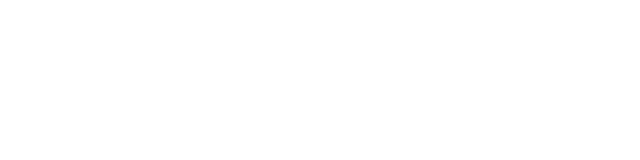
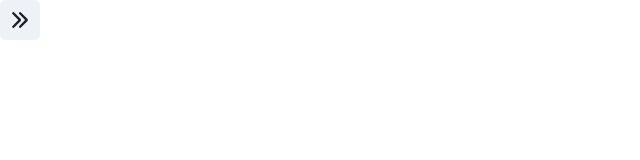
Before and after one commit to dz0o0/todo-app, a Next.js app: page / in a window 1280 px wide. Shown: the top 160 px of the page, without its empty margins (0-640 px from the left). Built offline with nearby package versions, Linux system fonts and the light colour scheme.

Commit message:
feat: 開閉ボタンの実装

```diff
--- a/package.json
+++ b/package.json
@@ -9,6 +9,7 @@
     "lint": "next lint"
   },
   "dependencies": {
+    "@chakra-ui/icons": "^2.1.1",
     "@chakra-ui/react": "^2.8.2",
     "@emotion/react": "^11.11.4",
     "@emotion/styled": "^11.11.5",
--- a/src/app/page.tsx
+++ b/src/app/page.tsx
@@ -1,5 +1,12 @@
+import Sidebar from '../components/Sidebar';
+import { ChakraProvider } from '@chakra-ui/react'
+
 export default function Home() {
   return (
-    <></>
+    <>
+      <ChakraProvider>
+        <Sidebar />
+      </ChakraProvider>
+    </>
   );
 }
--- /dev/null
+++ b/src/components/Sidebar.jsx
@@ -0,0 +1,20 @@
+"use client";
+
+import React from 'react';
+import { Button,IconButton,Box,useDisclosure } from '@chakra-ui/react'
+import { ArrowLeftIcon,ArrowRightIcon } from '@chakra-ui/icons'
+
+const Sidebar = () => {
+  const { isOpen, onOpen, onClose } = useDisclosure();
+
+  return (
+    <div>
+      <IconButton
+        icon={isOpen ? <ArrowLeftIcon /> : <ArrowRightIcon />}
+        onClick={isOpen ? onClose : onOpen}
+      />
+    </div>
+  )
+}
+
+export default Sidebar;
```
Also changed, not shown: src/component/Sidebar.jsx (deleted, +0 -11 lines), 1 other file (tests, documents, lock files or other folders).
